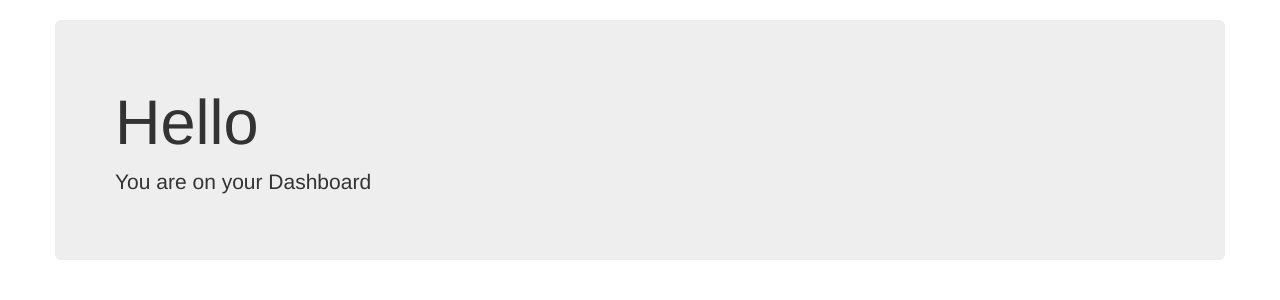
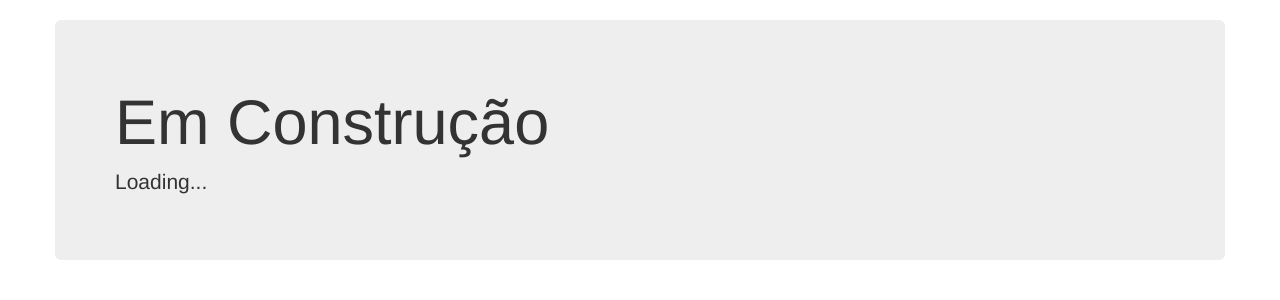
Before and after one commit to JoaoGabrielM/tccGedai, a Django app: template templates/home.html in a window 1280 px wide. Shown: the part 52-352 px from the top of the page. Run offline with Django 3.2, Linux system fonts and the light colour scheme; the template is opened without the code that fills it, so the values that code supplies are empty; some libraries are stand-ins or nearby versions.

Commit message:
Update home.html

```diff
--- a/templates/home.html
+++ b/templates/home.html
@@ -5,8 +5,8 @@
 <div class="container">
     <div class="row">
         <div class="jumbotron">
-            <h1>Hello</h1>
-            <p>You are on your Dashboard</p>
+            <h1>Em Construção</h1>
+            <p>Loading...</p>
         </div>
     </div>
 </div>
```
